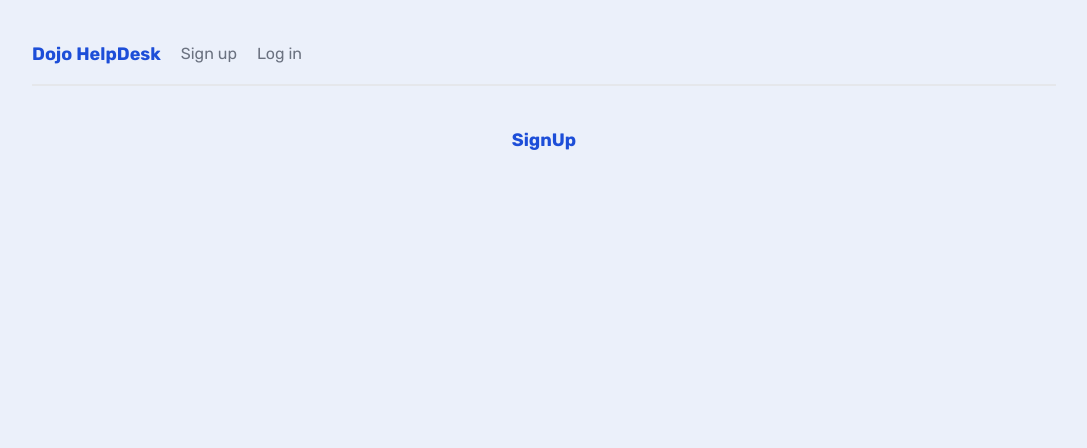
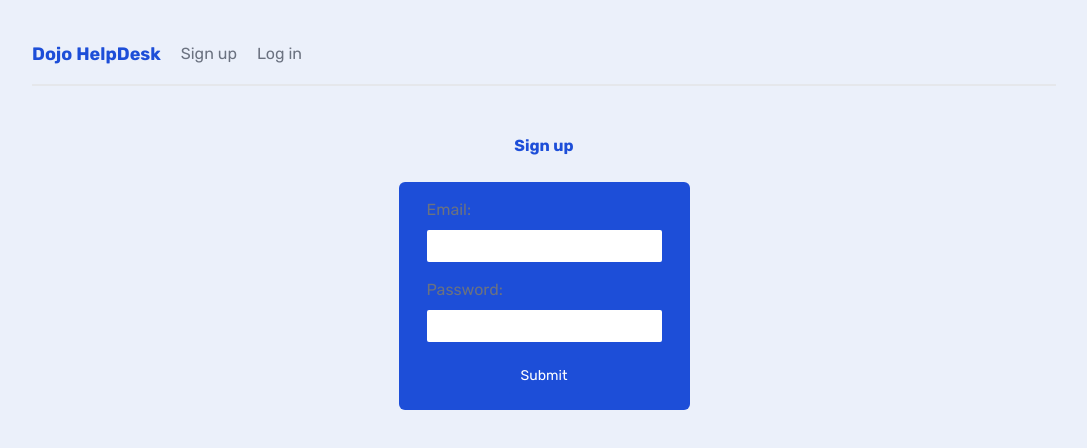
Before and after one commit to pg2103/ticket-app, a Next.js app: page /signup in a window 1280 px wide. Shown: the top 448 px of the page, without its empty margins (96-1183 px from the left). Built offline with nearby package versions, Linux system fonts and the light colour scheme.

Commit message:
added authentication

```diff
--- a/_data/db.json
+++ b/_data/db.json
@@ -20,6 +20,12 @@
       "body": "Lorem ipsum Triforce sit amet, Linkus Hyruleus tempus Ganondorf. Nunc ocarina sagittis quis Majoras Mask. Nulla in metus arcu. Suspendisse potenti. In vel mauris varius, consectetur Zora ipsum eget, Master Sword porttitor urna. Fusce elementum urna elit, eget eleifend velit consectetur eget. Integer vel lobortis ipsum, vitae auctor Ocarina of Time. Donec sed urna dapibus, interdum magna a, eleifend magna. Curabitur tincidunt enim a neque volutpat. Phasellus auctor magna vel nunc pretium, ut volutpat justo tristique. Pellentesque cursus convallis mauris, in tempus enim tincidunt vitae.",
       "priority": "high",
       "user_email": "peach@netninja.dev"
+    },
+    {
+      "id": "b0d7",
+      "title": "testing",
+      "body": "hi",
+      "user_email": "prakhar26@gmail.com"
     }
   ]
 }
--- /dev/null
+++ b/app/(auth)/AuthForm.jsx
@@ -0,0 +1,32 @@
+"use client"
+
+import { useState } from 'react'
+
+export default function AuthForm({ handleSubmit }) {
+  const [email, setEmail] = useState('')
+  const [password, setPassword] = useState('')
+
+  return (
+    <form onSubmit={(e) => handleSubmit(e, email, password)}>
+      <label>
+        <span>Email:</span>
+        <input
+          type="email"
+          onChange={(e) => setEmail(e.target.value)}
+          value={email}
+          required
+        />
+      </label>
+      <label>
+        <span>Password:</span>
+        <input
+          type="password"
+          onChange={(e) => setPassword(e.target.value)}
+          value={password}
+          required
+        />
+      </label>
+      <button className="btn-primary">Submit</button>
+    </form>
+  )
+}
--- a/app/(auth)/login/page.jsx
+++ b/app/(auth)/login/page.jsx
@@ -1,11 +1,20 @@
-import React from 'react'
+"use client"
+
+import AuthForm from "../AuthForm"
 
 export default function Login() {
+
+  const handleSubmit = async (e, email, password) => {
+    e.preventDefault()
+
+    console.log(email, password)
+  }
+
   return (
-    <mian>
-      <h2 className='text-center'>
-        Login
-      </h2>
-    </mian>
+    <main>
+      <h2 className="text-center">Login</h2>
+
+      <AuthForm handleSubmit={handleSubmit} />
+    </main>
   )
 }
--- a/app/(auth)/signup/page.jsx
+++ b/app/(auth)/signup/page.jsx
@@ -1,7 +1,44 @@
-import React from 'react'
+"use client"
+import { useState } from 'react'
+import { useRouter } from 'next/navigation'
+import { createClientComponentClient } from "@supabase/auth-helpers-nextjs"
 
-export default function SignUp() {
+// components
+import AuthForm from "../AuthForm"
+
+export default function Signup() {
+  const router = useRouter()
+  const [error, setError] = useState('')
+
+  const handleSubmit = async (e, email, password) => {
+    e.preventDefault()
+    setError('')
+
+    const supabase = createClientComponentClient()
+    const { error } = await supabase.auth.signUp({
+      email,
+      password,
+      options: {
+        emailRedirectTo: `${location.origin}/api/auth/callback`
+      }
+    })
+    if (error) {
+      setError(error.message)
+    }
+    if (!error) {
+      router.push('/verify')
+    }
+  }
+
   return (
-    <mian><h2 className='text-center'>SignUp</h2></mian>
+    <main>
+      <h2 className="text-center">Sign up</h2>
+
+      <AuthForm handleSubmit={handleSubmit} />
+
+      {error && (
+        <div className="error">{error}</div>
+      )}
+    </main>
   )
 }
--- /dev/null
+++ b/app/(auth)/verify/page.jsx
@@ -0,0 +1,12 @@
+import React from 'react'
+
+export default function Verify() {
+  return (
+    <main>
+        <h2 className="text-center">Verify your email</h2>
+        <p>
+            We sent you an email with a link to verify your email address. Please check your inbox and click the link to continue.
+        </p>
+    </main>
+  )
+}
--- /dev/null
+++ b/app/api/tickets/[id]/route.js
@@ -0,0 +1,19 @@
+import { NextResponse } from "next/server"
+
+export async function GET(_, { params }) {
+  const id = params.id
+
+  const res = await fetch(`http://localhost:4000/tickets/${id}`)
+
+  if (!res.ok) {
+    return NextResponse.json({error: 'Cannot find ticket'}, {
+      status: 404
+    })
+  }
+
+  const ticket = await res.json()
+
+  return NextResponse.json(ticket, {
+    status: 200
+  })
+}
--- /dev/null
+++ b/app/api/tickets/route.js
@@ -0,0 +1,29 @@
+import { NextResponse } from "next/server"
+
+export const dynamic = 'force-dynamic'
+
+export async function GET() {
+  const res = await fetch('http://localhost:4000/tickets')
+
+  const tickets = await res.json()
+
+  return NextResponse.json(tickets, {
+    status: 200
+  })
+}
+
+export async function POST(request) {
+  const ticket = await request.json()
+
+  const res = await fetch('http://localhost:4000/tickets', {
+    method: 'POST',
+    headers: {"Content-Type": "application/json"},
+    body: JSON.stringify(ticket)
+  })
+
+  const newTicket = await res.json()
+
+  return NextResponse.json(newTicket, {
+    status: 201
+  })
+}
```
Also changed, not shown: package.json (+8 -5 lines), app/api/auth/callback/route.js (added), 1 other file (tests, documents, lock files or other folders).
